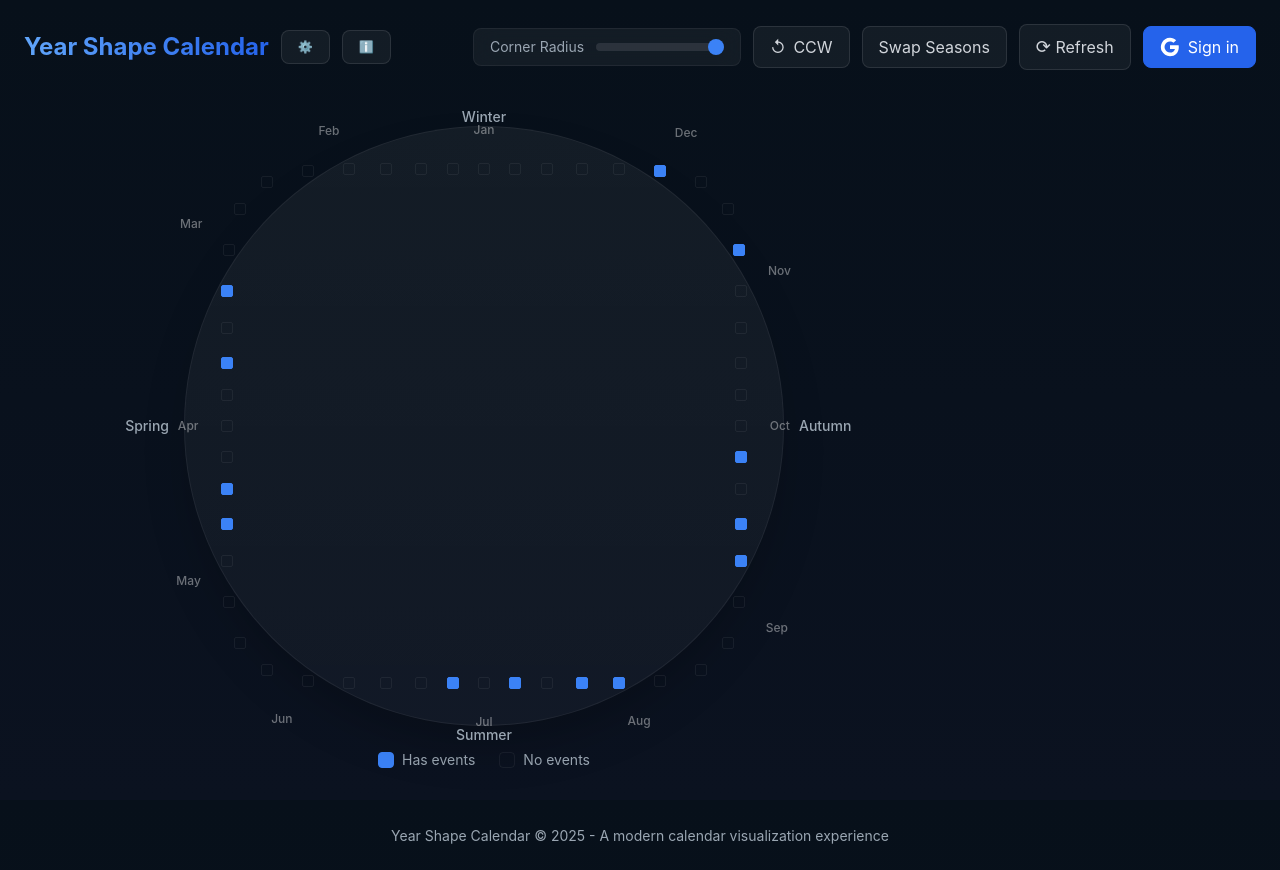
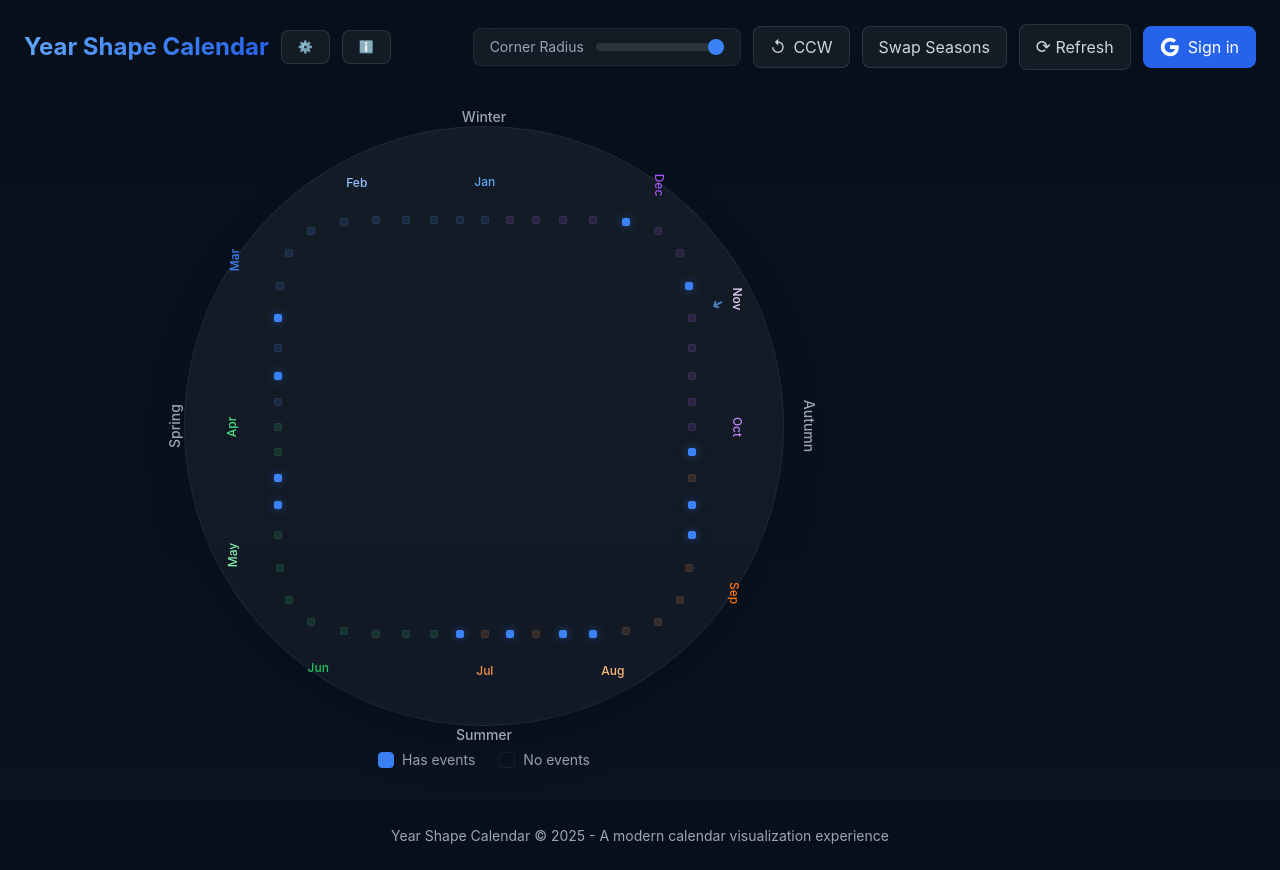
Before and after one commit to komapc/year-shape, a website built with Vite: page src/index.html in a window 1280 px wide. Built offline with nearby package versions, Linux system fonts and the light colour scheme.

Commit message:
Major UI improvements and refinements
- Smaller week icons (8px) for cleaner look with all 52 weeks visible
- Fixed circle-to-square transition with improved superellipse formula
- Added color coding: months (12 shades) and seasons (blue/green/orange/purple)
- Vertical month labels on left/right sides for better space usage
- Season background colors on empty weeks for visual context
- Current week indicator with subtle arrow
- Optimized weeks circle to fit inside shape border
- Month labels positioned closer to weeks for better readability
- Removed chaotic season arcs and month markers
- Smooth, professional transitions throughout

```diff
--- a/src/calendar/CalendarRenderer.ts
+++ b/src/calendar/CalendarRenderer.ts
@@ -13,6 +13,7 @@ export class CalendarRenderer {
   private container: HTMLElement;
   private weeks: WeekElement[] = [];
   private monthLabels: HTMLElement[] = [];
+  private currentWeekIndicator: HTMLElement | null = null;
   private direction: Direction = -1;
   private seasons: Season[] = [...CALENDAR_CONFIG.defaultSeasons];
   private cornerRadius: number = 0.5; // 0 = square, 1 = circle
@@ -21,6 +22,7 @@ export class CalendarRenderer {
     this.container = container;
     this.initializeWeeks();
     this.initializeMonthLabels();
+    this.initializeCurrentWeekIndicator();
   }
 
   /**
@@ -68,15 +70,55 @@ export class CalendarRenderer {
   };
 
   /**
+   * Initialize current week indicator
+   */
+  private initializeCurrentWeekIndicator = (): void => {
+    const indicator = createElement('div', [
+      'current-week-indicator',
+      'absolute',
+      'pointer-events-none',
+      'transition-all',
+      'duration-300',
+    ]);
+
+    // Simple triangle arrow pointing inward
+    indicator.innerHTML = `
+      <svg width="16" height="16" viewBox="0 0 16 16" fill="none" xmlns="http://www.w3.org/2000/svg">
+        <path d="M8 2 L8 10 L5 7 M8 10 L11 7"
+              stroke="#60a5fa"
+              stroke-width="2"
+              stroke-linecap="round"
+              stroke-linejoin="round"/>
+      </svg>
+    `;
+
+    this.currentWeekIndicator = indicator;
+    this.container.appendChild(indicator);
+  };
+
+  /**
    * Layout weeks around the shape
    */
   layoutWeeks = (): void => {
     const rect = this.container.getBoundingClientRect();
     const centerX = rect.width / 2;
     const centerY = rect.height / 2;
-    const radius = Math.min(centerX, centerY) * 0.85;
+
+    // Adjust radius to keep weeks inside the shape border
+    // Smaller radius so weeks fit comfortably within the visible shape
+    const baseRadius = Math.min(centerX, centerY);
+    const radiusScale = 0.65 + (this.cornerRadius * 0.10); // 0.65-0.75 (tighter fit)
+    const radius = baseRadius * radiusScale;
 
     const startAngleRad = degreesToRadians(CALENDAR_CONFIG.startAngle);
+
+    // Season colors for week highlights
+    const seasonColors = [
+      'rgba(59, 130, 246, 0.15)',   // Winter - blue
+      'rgba(34, 197, 94, 0.15)',     // Spring - green
+      'rgba(251, 146, 60, 0.15)',    // Summer - orange
+      'rgba(168, 85, 247, 0.15)',    // Autumn - purple
+    ];
 
     // Layout weeks
     this.weeks.forEach((week, index) => {
@@ -87,14 +129,18 @@ export class CalendarRenderer {
 
       week.setPosition(position.x, position.y);
 
-      // Update season
+      // Update season and apply color
       const seasonIndex = Math.floor(progress * 4);
       const season = this.seasons[seasonIndex % 4];
       week.setSeason(season);
+      week.setSeasonColor(seasonColors[seasonIndex % 4]);
     });
 
     // Layout month labels
     this.layoutMonthLabels(centerX, centerY, radius, startAngleRad);
+
+    // Layout current week indicator
+    this.layoutCurrentWeekIndicator(centerX, centerY, radius, startAngleRad);
   };
 
   /**
@@ -106,20 +152,88 @@ export class CalendarRenderer {
     radius: number,
     startAngleRad: number
   ): void => {
+    const colors = [
+      '#60a5fa', '#93c5fd', '#3b82f6', // Winter: shades of blue
+      '#4ade80', '#86efac', '#22c55e', // Spring: shades of green
+      '#fb923c', '#fdba74', '#f97316', // Summer: shades of orange
+      '#c084fc', '#e9d5ff', '#a855f7', // Autumn: shades of purple
+    ];
+
     this.monthLabels.forEach((label, monthIndex) => {
       const weekIndex = getMonthStartWeek(monthIndex);
       const progress = weekIndex / CALENDAR_CONFIG.totalWeeks;
       const angle = startAngleRad + this.direction * progress * Math.PI * 2;
 
-      // Position labels slightly outside the circle/square
-      const labelRadius = radius * 1.15;
+      // Position labels closer to the weeks
+      const labelRadius = radius * 1.18; // Closer to weeks for better readability
       const position = calculatePositionOnPath(centerX, centerY, labelRadius, angle, this.cornerRadius);
 
-      // Center the label
-      label.style.left = `${position.x}px`;
-      label.style.top = `${position.y}px`;
-      label.style.transform = 'translate(-50%, -50%)';
+      // Calculate angle in degrees for positioning logic
+      const angleDeg = ((angle * 180 / Math.PI) + 360) % 360;
+
+      // Determine if label should be vertical based on position
+      // Left side: 135° to 225°, Right side: -45° to 45° (315° to 45°)
+      const isLeftSide = angleDeg > 135 && angleDeg < 225;
+      const isRightSide = angleDeg < 45 || angleDeg > 315;
+
+      // Apply color from palette
+      label.style.color = colors[monthIndex];
+
+      if (isLeftSide) {
+        // Vertical, rotated 180° (reading bottom to top)
+        label.style.writingMode = 'vertical-rl';
+        label.style.left = `${position.x}px`;
+        label.style.top = `${position.y}px`;
+        label.style.transform = 'translate(-100%, -50%) rotate(180deg)';
+      } else if (isRightSide) {
+        // Vertical, normal (reading top to bottom)
+        label.style.writingMode = 'vertical-rl';
+        label.style.left = `${position.x}px`;
+        label.style.top = `${position.y}px`;
+        label.style.transform = 'translate(0%, -50%)';
+      } else {
+        // Horizontal
+        label.style.writingMode = 'horizontal-tb';
+        label.style.left = `${position.x}px`;
+        label.style.top = `${position.y}px`;
+        label.style.transform = 'translate(-50%, -50%)';
+      }
     });
+  };
+
+  /**
+   * Layout current week indicator
+   */
+  private layoutCurrentWeekIndicator = (
+    centerX: number,
+    centerY: number,
+    radius: number,
+    startAngleRad: number
+  ): void => {
+    if (!this.currentWeekIndicator) return;
+
+    // Calculate current week number (0-51)
+    const now = new Date();
+    const startOfYear = new Date(now.getFullYear(), 0, 1);
+    const diff = now.getTime() - startOfYear.getTime();
+    const oneWeek = 1000 * 60 * 60 * 24 * 7;
+    const currentWeek = Math.floor(diff / oneWeek);
+
+    // Position indicator at current week
+    const progress = currentWeek / CALENDAR_CONFIG.totalWeeks;
+    const angle = startAngleRad + this.direction * progress * Math.PI * 2;
+
+    // Position indicator just outside the week markers
+    const indicatorRadius = radius * 1.12; // Adjusted for smaller weeks circle
+    const position = calculatePositionOnPath(centerX, centerY, indicatorRadius, angle, this.cornerRadius);
+
+    // Calculate rotation to point toward center
+    const rotationAngle = (angle * 180 / Math.PI) + 90;
+
+    this.currentWeekIndicator.style.left = `${position.x}px`;
+    this.currentWeekIndicator.style.top = `${position.y}px`;
+    this.currentWeekIndicator.style.transform = `translate(-50%, -50%) rotate(${rotationAngle}deg)`;
+    this.currentWeekIndicator.style.opacity = '0.7';
   };
 
   /**
--- a/src/calendar/WeekElement.ts
+++ b/src/calendar/WeekElement.ts
@@ -25,8 +25,8 @@ export class WeekElement {
     const element = createElement('div', [
       'week',
       'absolute',
-      'w-3',
-      'h-3',
+      'w-2',
+      'h-2',
       'rounded-sm',
       'transition-all',
       'duration-300',
@@ -34,7 +34,7 @@ export class WeekElement {
       'border',
       'border-dark-border',
       'bg-transparent',
-      'hover:scale-[2]',
+      'hover:scale-[2.5]',
       'hover:z-10',
     ]);
 
@@ -64,9 +64,9 @@ export class WeekElement {
    * Set position of the week element
    */
   setPosition = (x: number, y: number): void => {
-    // Center the element at the given position (element is 12px × 12px)
-    this.element.style.left = `${x - 6}px`;
-    this.element.style.top = `${y - 6}px`;
+    // Center the element at the given position (element is 8px × 8px)
+    this.element.style.left = `${x - 4}px`;
+    this.element.style.top = `${y - 4}px`;
   };
 
   /**
@@ -94,9 +94,12 @@ export class WeekElement {
     if (hasEvents) {
       this.element.classList.remove('bg-transparent', 'border-dark-border');
       this.element.classList.add('bg-primary-500', 'border-primary-500');
+      this.element.style.boxShadow = '0 0 8px rgba(59, 130, 246, 0.5)';
     } else {
       this.element.classList.remove('bg-primary-500', 'border-primary-500');
       this.element.classList.add('bg-transparent', 'border-dark-border');
+      this.element.style.boxShadow = 'none';
+      // Season color will be set separately
     }
 
     // Update title with event count
@@ -105,6 +108,16 @@ export class WeekElement {
       eventCount > 0
         ? `Week ${this.weekIndex + 1} - ${eventCount} event${eventCount > 1 ? 's' : ''}`
         : `Week ${this.weekIndex + 1}`;
+  };
+
+  /**
+   * Set season background color
+   */
+  setSeasonColor = (color: string): void => {
+    // Only apply to weeks without events
+    if (this.events.length === 0) {
+      this.element.style.backgroundColor = color;
+    }
   };
 
   /**
--- a/src/style.css
+++ b/src/style.css
@@ -103,7 +103,9 @@
   }
 
   .season-label[data-season="spring"] {
-    @apply left-0 top-1/2 -translate-x-full -translate-y-1/2 pr-4;
+    @apply left-0 top-1/2 -translate-y-1/2 pr-4;
+    writing-mode: vertical-rl;
+    transform: translateX(-100%) translateY(-50%) rotate(180deg);
   }
 
   .season-label[data-season="summer"] {
@@ -111,7 +113,9 @@
   }
 
   .season-label[data-season="autumn"] {
-    @apply right-0 top-1/2 translate-x-full -translate-y-1/2 pl-4;
+    @apply right-0 top-1/2 -translate-y-1/2 pl-4;
+    writing-mode: vertical-rl;
+    transform: translateX(100%) translateY(-50%);
   }
 
   /* Scrollbar styling */
--- a/src/utils/math.ts
+++ b/src/utils/math.ts
@@ -42,18 +42,18 @@ export const getRadialModulation = (angle: number, cornerRadius = 0.5): number =
   const x = Math.cos(normalizedAngle);
   const y = Math.sin(normalizedAngle);
 
-  // Superellipse formula with INVERTED mapping
-  // cornerRadius: 0 = circle weeks, 1 = square weeks (opposite of border!)
-  // This way when border is square (0), weeks are circular, and vice versa
-  // Higher n = more square-like, lower n = more circle-like
-  const n = 2.0 + ((1 - cornerRadius) * 10); // Inverted: 12 when cornerRadius=0, 2 when cornerRadius=1
+  // Improved superellipse formula with smooth transition
+  // cornerRadius: 0 = square weeks, 1 = circle weeks
+  // Use higher exponent for sharper corners, lower for rounder
+  const n = 2.5 + ((1 - cornerRadius) * 8); // Range: 2.5 (circle) to 10.5 (square)
 
   // Calculate radius using superellipse formula
   const denominator = Math.pow(Math.abs(x), n) + Math.pow(Math.abs(y), n);
-  const r = Math.pow(denominator, -1 / n);
+  const r = denominator > 0 ? Math.pow(denominator, -1 / n) : 1.0;
 
-  // Normalize to ensure consistent size
-  const normalizationFactor = 1.0 + cornerRadius * 0.41;
+  // Better normalization for consistent perimeter
+  // As shape gets squarer, we need less adjustment
+  const normalizationFactor = 1.0 + cornerRadius * 0.35;
 
   return r * normalizationFactor;
 };
```
